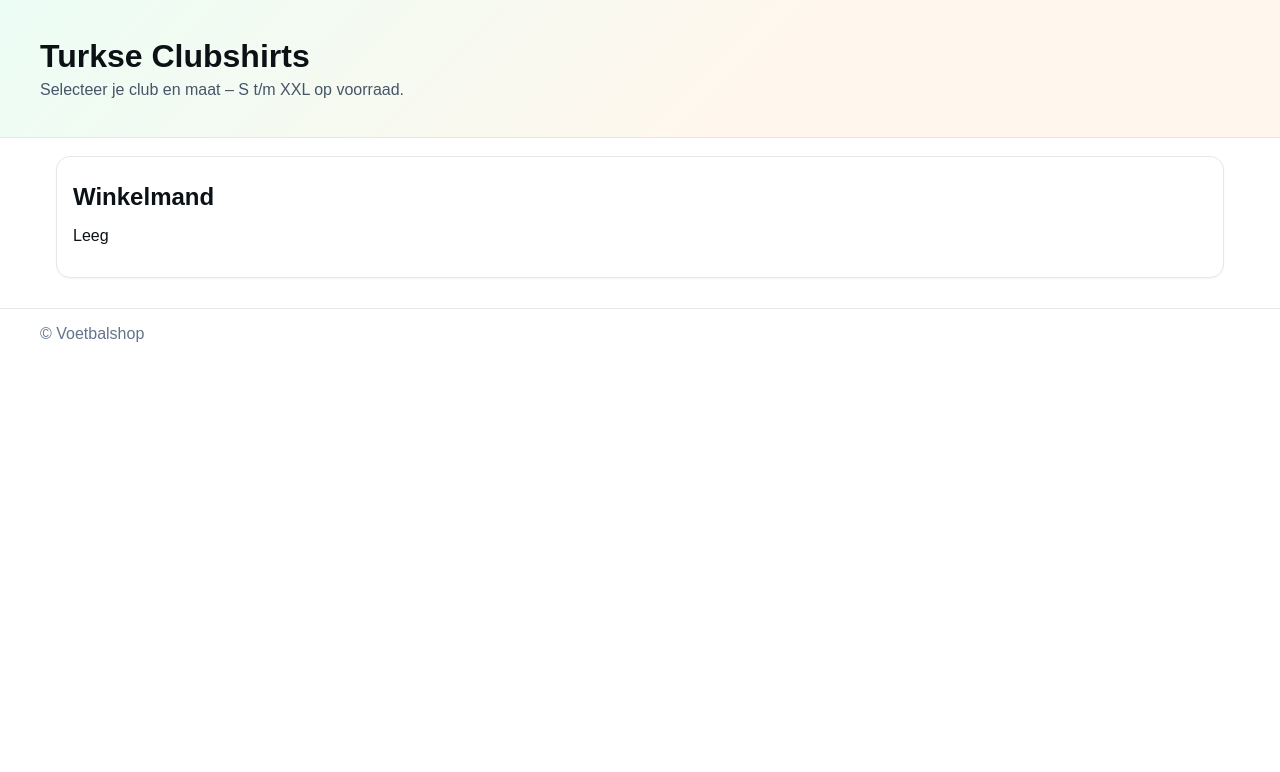
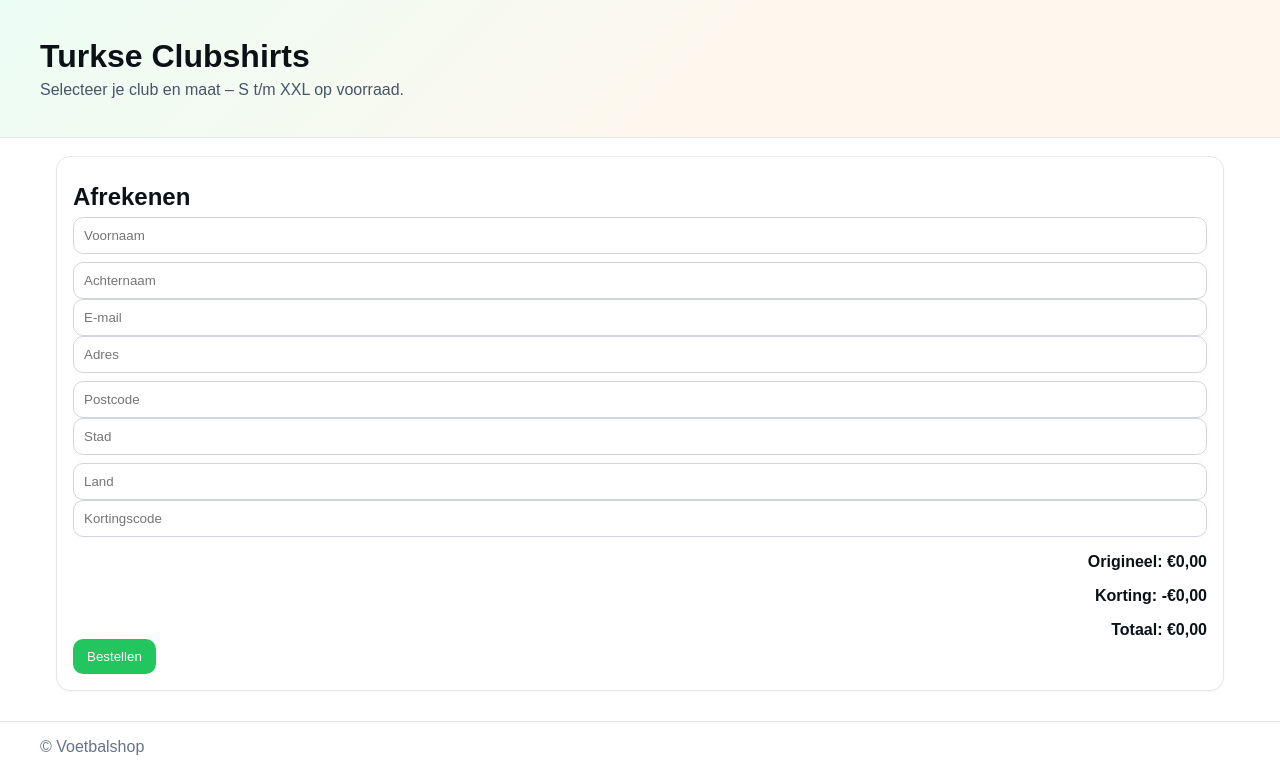
Before and after one commit to Tyz07/turkish-shirts, a PHP site: page /index.php?page=cart in a window 1280 px wide. Shown: the part 47-819 px from the top of the page. Before the commit the page ends 389 px from the top, so only its background shows below. Run offline with PHP 8.4, Linux system fonts and the light colour scheme; the visitor is signed in with stand-in values (Sample User, id 1).

Commit message:
comentaar toegevoegd

```diff
--- a/index.php
+++ b/index.php
@@ -53,7 +53,7 @@ if (!in_array($p, $pages)) {
 </header>
 
 <section class="hero">
-    <div class="wrap">
+    <div class="wrap"> <!-- dit is waarmee de klanten worden begroet -->
         <h1>Turkse Clubshirts</h1>
         <p>Selecteer je club en maat – S t/m XXL op voorraad.</p>
     </div>
@@ -64,7 +64,7 @@ if (!in_array($p, $pages)) {
 </main>
 
 <footer class="ftr">
-    <div class="wrap">© Voetbalshop</div>
+    <div class="wrap">© Voetbalshop</div><!-- footer wat onder de site van elke pagina blijft -->
 </footer>
 
 <script src="assets/script.js"></script>
--- a/lib/order_functions.php
+++ b/lib/order_functions.php
@@ -6,16 +6,19 @@ function buildOrderItems($conn) {
     $items = [];
     $total = 0;
 
+    // Loop door elk product in het winkelmandje
     foreach ($cart as $productId => $quantity) {
+        // Haal de gegevens van dit product uit de database
         $stmt = $conn->prepare("SELECT * FROM products WHERE id = ?");
         $stmt->execute([$productId]);
 
         $result = $stmt->get_result();
         $product = $result->fetch_assoc();
-
+// Als het product echt in de database staat:
         if ($product) {
-            $itemTotal = $product["price"] * $quantity;
-
+            // Bereken de prijs voor dit product (prijs keer het aantal stuks)
+        $itemTotal = $product["price"] * $quantity;
+// Voeg alle gegevens toe aan de definitieve bestellijst
             $items[] = [
                 "id" => $product["id"],
                 "name" => $product["name"],
@@ -64,7 +67,7 @@ function saveOrder($conn, $customerData, $orderData) {
     // De correcte MySQLi manier om het laatste ID op te halen
     $orderId = $conn->insert_id;
 
-    // 🔥 producten opslaan (aangepast aan jouw database structuur!)
+    //  producten opslaan (aangepast aan jouw database structuur)
     foreach ($orderData["items"] as $item) {
         $stmt = $conn->prepare("
             INSERT INTO order_items (order_id, product_id, quantity, unit_price, size)
@@ -75,8 +78,8 @@ function saveOrder($conn, $customerData, $orderData) {
             $orderId,
             $item["id"],          // Koppelt het product ID in plaats van de naam
             $item["quantity"],    // Het aantal
-            $item["price"],       // De prijs (in de DB opgeslagen als unit_price)
-            'M'                   // Hardcoded 'M' omdat je winkelwagen nog geen maten heeft
+            $item["price"],       // De prijs
+            'M'                   // Hardcoded 'M' omdat je de maat niet kan aanpassen in winkel wagen
         ]);
     }
 
--- a/pages/cart.php
+++ b/pages/cart.php
@@ -1,88 +1,170 @@
 <?php
-require_once __DIR__ . "/../lib/cart_functions.php";
+// Koppel het bestand met de bestelfuncties
+require_once __DIR__ . "/../lib/order_functions.php";
 
-initializeCart();
+// Zorg dat er een winkelmandje bestaat
+$_SESSION["cart"] = $_SESSION["cart"] ?? [];
+$success = false;
+$orderResult = null;
 
-if (session_status() === PHP_SESSION_NONE) {
-    session_start();
+$discount = 0;
+$error = "";
+$code = "";
+
+// Controleer of de klant een kortingscode heeft ingevuld
+if ($_SERVER["REQUEST_METHOD"] === "POST") {
+    $code = strtoupper(trim($_POST["discount_code"] ?? ""));
+
+    if ($code !== "") {
+        // Kijk of de code klopt en bepaal de juiste korting
+        if ($code === "KORTING10") {
+            $discount = 0.10;
+        } elseif ($code === "KORTING20") {
+            $discount = 0.20;
+        } else {
+            $error = "❌ Ongeldige kortingscode";
+            $discount = 0;
+        }
+        $_SESSION["discount"] = $discount;
+    }
 }
 
-$currency = $_SESSION['currency'] ?? 'EUR';
-$rate = 35;
+// Haal de bewaarde korting op uit de sessie
+$discount = $_SESSION["discount"] ?? 0;
 
-if ($_SERVER["REQUEST_METHOD"] === "POST" && ($_POST["action"] ?? "") === "add") {
-  addToCart();
+try {
+    // Haal de producten en het totaalbedrag op uit de database
+    $orderData = buildOrderItems($conn);
+
+    // Bereken het nieuwe totaalbedrag met de korting eraf
+    $originalTotal = $orderData["total"];
+    $discountAmount = $originalTotal * $discount;
+    $newTotal = $originalTotal - $discountAmount;
+
+    // Als de klant op 'Bestellen' heeft geklikt
+    if ($_SERVER["REQUEST_METHOD"] === "POST") {
+
+        // Verzamel alle verplichte klantgegevens in een lijstje
+        $customerData = [
+            "first_name" => trim($_POST["first_name"] ?? ""),
+            "last_name" => trim($_POST["last_name"] ?? ""),
+            "email" => trim($_POST["email"] ?? ""),
+            "address" => trim($_POST["address"] ?? ""),
+            "postal_code" => trim($_POST["postal_code"] ?? ""),
+            "city" => trim($_POST["city"] ?? ""),
+            "country" => trim($_POST["country"] ?? "")
+        ];
+
+        // We controleren even of het formulier echt is ingevuld (voornaam is aanwezig)
+        if (isset($_POST["first_name"])) {
+
+            // Controleer of er geen verplichte velden leeg zijn gelaten
+            if (!in_array("", $customerData, true)) {
+
+                // Voeg de optionele kortingsgegevens toe aan de klantgegevens
+                $customerData["discount_code"] = $code;
+                $customerData["discount_percent"] = $discount;
+
+                // Geef het definitieve (eventueel afgeprijsde) totaalbedrag mee
+                $orderData["total"] = $newTotal;
+
+                // Sla de bestelling op in de database
+                $orderResult = saveOrder($conn, $customerData, $orderData);
+                $success = $orderResult["success"] ?? false;
+
+                // Verwijder de actieve korting voor de volgende keer
+                unset($_SESSION["discount"]);
+            } else {
+                $error = "❌ Vul a.u.b. alle verplichte velden in.";
+            }
+        }
     }
 
-if (isset($_POST["update"])) {
-  updateCart();
+} catch (Throwable $e) {
+    // Stop de pagina en laat een foutmelding zien als de database vastloopt
+    die("<strong>Systeemfout:</strong> " . $e->getMessage());
 }
-
-$data = getCartItems($conn);
-$items = $data["items"];
-$total = $data["total"];
 ?>
 
+<?php if ($success): ?>
     <div class="box">
-  <h2>Winkelmand</h2>
-  <?php if (!$items): ?>
-    <p>Leeg</p>
-  <?php else: ?>
-    <form method="post"> <!-- bijwerken van aantallen -->
-      <table class="table">
-        <tr>
+        <h2>🎉 Bestelling geplaatst!</h2>
+        <p>Bedankt voor je bestelling, <strong><?php echo htmlspecialchars($customerData["first_name"]); ?></strong>.</p>
+        <p>Je ordernummer is: <strong><?php echo $orderResult["order_number"]; ?></strong></p>
+
+        <hr>
+
+        <h3>Overzicht van je bestelling:</h3>
+        <table style="width: 100%; border-collapse: collapse; margin-bottom: 20px;">
+            <thead>
+                <tr style="border-bottom: 1px solid #ddd; text-align: left;">
                     <th>Product</th>
-          <th>Maat / Naam</th>
+                    <th>Aantal</th>
                     <th>Prijs</th>
-          <th>Aantal</th>
-          <th>Subtotaal</th>
                 </tr>
-        <?php foreach ($items as $it): ?>
-          <tr>
-            <td><?php echo htmlspecialchars($it["name"]); ?></td>
-            <td>
-              <?php echo htmlspecialchars($it["size"]); ?>    <?php if (!empty($it["custom_name"]))
-                       echo " — " . htmlspecialchars($it["custom_name"]); ?>
-            </td>
-           <td>
-<?php
-if ($currency == "TRY") {
-    echo number_format($it["price"] * $rate, 2, ",", ".") . " ₺";
-} else {
-    echo number_format($it["price"], 2, ",", ".") . " €";
-}
-?>
-</td>
-            <td>
-              <input class="input" style="max-width:90px" type="number"
-                name="items[<?php echo htmlspecialchars($it["key"]); ?>]" value="<?php echo $it["qty"]; ?>">
-            </td>
-            <td>
-<?php
-if ($currency == "TRY") {
-    echo number_format($it["subtotal"] * $rate, 2, ",", ".") . " ₺";
-} else {
-    echo number_format($it["subtotal"], 2, ",", ".") . " €";
-}
-?>
-</td>
+            </thead>
+            <tbody>
+                <?php foreach ($orderData["items"] as $item): ?>
+                    <tr style="border-bottom: 1px solid #eee;">
+                        <td style="padding: 10px 0;"><?php echo htmlspecialchars($item["name"]); ?> (Maat: M)</td>
+                        <td><?php echo $item["quantity"]; ?>x</td>
+                        <td>€<?php echo number_format($item["total"], 2, ",", "."); ?></td>
                     </tr>
                 <?php endforeach; ?>
+            </tbody>
         </table>
+
+        <div style="text-align: right; font-size: 1.2em;">
+            <strong>Totaal betaald: €<?php echo number_format($orderData["total"], 2, ",", "."); ?></strong>
+        </div>
+
+        <br>
+        <a class="btn" href="?page=home">Verder winkelen</a>
+    </div>
+<?php else: ?>
+    <div class="box">
+        <h2>Afrekenen</h2>
+
+        <?php if ($error): ?>
+            <p style="color:red;"><?php echo $error; ?></p>
+        <?php endif; ?>
+
+        <form method="post">
+            <div class="row">
+                <input class="input" name="first_name" placeholder="Voornaam" required>
+                <input class="input" name="last_name" placeholder="Achternaam" required>
+            </div>
+
+            <div class="row">
+                <input class="input" type="email" name="email" placeholder="E-mail" required>
+            </div>
+
+            <div class="row">
+                <input class="input" name="address" placeholder="Adres" required>
+                <input class="input" name="postal_code" placeholder="Postcode" required>
+            </div>
+
+            <div class="row">
+                <input class="input" name="city" placeholder="Stad" required>
+                <input class="input" name="country" placeholder="Land" required>
+            </div>
+
+            <div class="row">
+                <input class="input" name="discount_code" placeholder="Kortingscode" value="<?php echo htmlspecialchars($code); ?>">
+            </div>
+
             <div class="total">
+                <?php if ($discount > 0): ?>
+                    <p>Origineel: €<?php echo number_format($originalTotal, 2, ",", "."); ?></p>
+                    <p>Korting: -€<?php echo number_format($discountAmount, 2, ",", "."); ?></p>
+                <?php endif; ?>
 
-<?php
-if ($currency == "TRY") {
-    echo number_format($total * $rate, 2, ",", ".") . " ₺";
-} else {
-    echo number_format($total, 2, ",", ".") . " €";
-}
-?>
+                <strong>
+                    Totaal: €<?php echo number_format($newTotal, 2, ",", "."); ?>
+                </strong>
             </div>
-      <div class="row">
-        <button class="btn" name="update" value="1">Bijwerken</button>
-        <a class="btn" href="?page=checkout">Afrekenen</a>
+
+            <button class="btn" type="submit">Bestellen</button>
+        </form>
     </div>
-    </form>
 <?php endif; ?>
-</div>
```
Also changed, not shown: pages/checkout.php (+20 -5 lines). Lines whose indentation alone changed are shown as unchanged.
